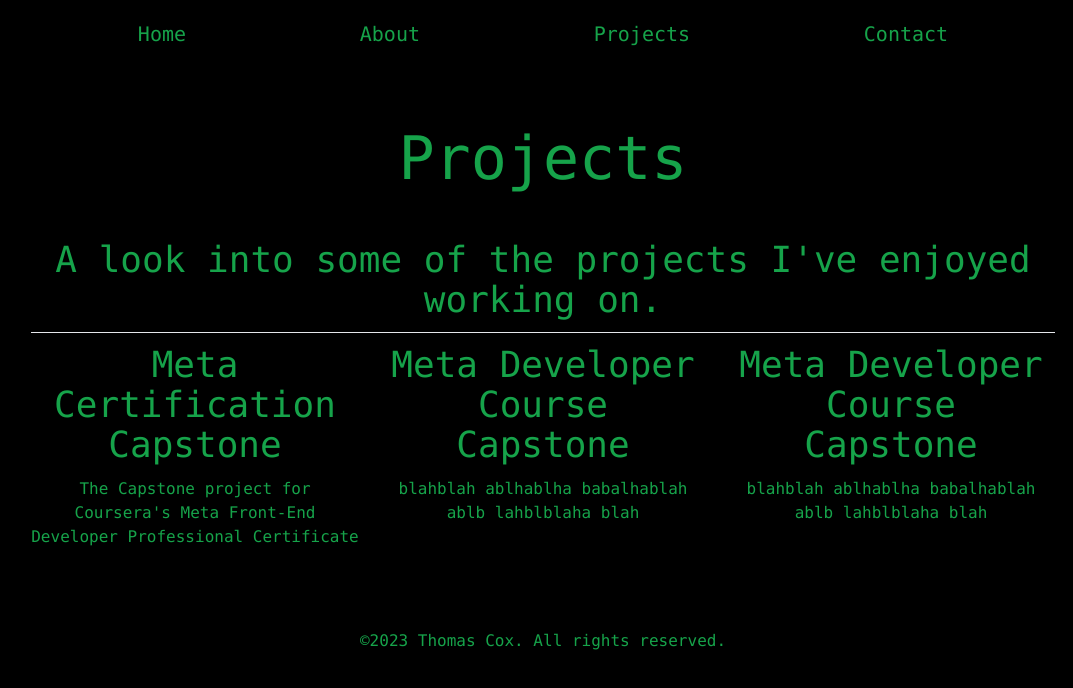
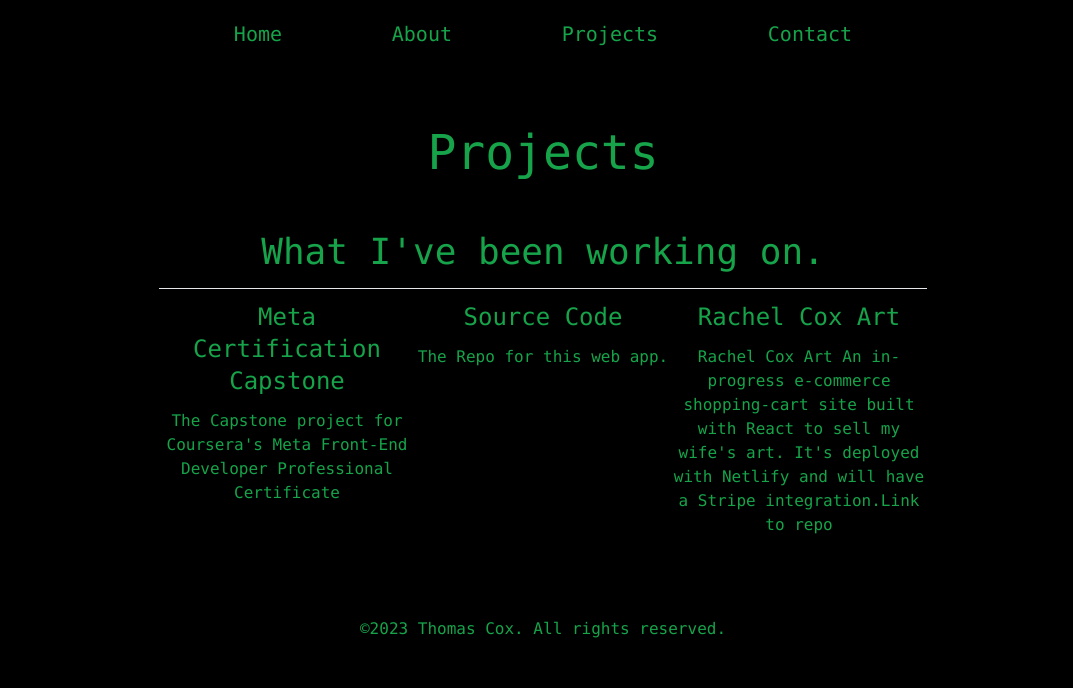
Before and after one commit to thmscly/thomas-cox, a React (Vite) app: page /projects in a window 1280 px wide. Shown: the top 688 px of the page, without its empty margins (97-1170 px from the left). Built offline with nearby package versions, Linux system fonts and the light colour scheme.

Commit message:
updated Projects

```diff
--- a/src/App.jsx
+++ b/src/App.jsx
@@ -4,11 +4,12 @@
 import "./index.css";
 import NavBar from "./layouts/NavBar";
 import Footer from "./layouts/Footer";
+import TitleAnimation from "./components/TitleAnimation";
 
 function App() {
   return (
     <div className="grid justify-items-center text-green-600 font-mono min-w-screen min-h-screen bg-black pb-2">
-      <div className="w-4/5">
+      <div className="w-3/5">
         <div>
           <NavBar />
         </div>
--- a/src/index.css
+++ b/src/index.css
@@ -4,15 +4,15 @@
 
 @layer base {
   h1 {
-    @apply text-6xl m-5;
+    @apply text-5xl m-5;
   }
   h2 {
-    @apply text-5xl m-4;
+    @apply text-4xl m-4;
   }
   h3 {
-    @apply text-4xl m-3;
+    @apply text-2xl m-3;
   }
   h4 {
-    @apply text-3xl m-2;
+    @apply text-xl m-2;
   }
 }
--- a/src/layouts/sections/Hero.jsx
+++ b/src/layouts/sections/Hero.jsx
@@ -4,8 +4,7 @@
   return (
     <>
       <h1>{title}</h1>
-
-      <h3>{info}</h3>
+      <h2>{info}</h2>
     </>
   );
 }
--- a/src/pages/Home.jsx
+++ b/src/pages/Home.jsx
@@ -3,7 +3,7 @@
 import { Link } from "react-router-dom";
 
 const cursor = (
-  <div className="col-span-1 animate-myPulse inline-block w-5 h-10 bg-green-600 self-center justify-self-end" />
+  <div className="animate-[pulse_1s_ease-in-out_infinite] inline-block w-5 h-10 bg-green-600 self-center justify-self-end" />
 );
 
 const title = <div>{cursor} Thomas Cox</div>;
--- a/src/pages/Projects.jsx
+++ b/src/pages/Projects.jsx
@@ -2,23 +2,27 @@
 import PageLayout from "../layouts/PageLayout";
 
 const title = "Projects";
-const info = "A look into some of the projects I've enjoyed working on.";
+const info = "What I've been working on.";
 const content = (
-  <div className="grid grid-cols-3 gap-5">
-    <div>
+  <div className="flex flex-row">
+    <div className="basis-1/3">
       <h3>Meta Certification Capstone</h3>
       <p>
         The Capstone project for Coursera's Meta Front-End Developer
         Professional Certificate
       </p>
     </div>
-    <div>
-      <h3>Meta Developer Course Capstone</h3>
-      <p>blahblah ablhablha babalhablah ablb lahblblaha blah</p>
+    <div className="basis-1/3">
+      <h3>Source Code</h3>
+      <p>The Repo for this web app.</p>
     </div>
-    <div>
-      <h3>Meta Developer Course Capstone</h3>
-      <p>blahblah ablhablha babalhablah ablb lahblblaha blah</p>
+    <div className="basis-1/3">
+      <h3>Rachel Cox Art</h3>
+      <p>
+        Rachel Cox Art An in-progress e-commerce shopping-cart site built with
+        React to sell my wife's art. It's deployed with Netlify and will have a
+        Stripe integration.Link to repo
+      </p>
     </div>
   </div>
 );
--- a/tailwind.config.js
+++ b/tailwind.config.js
@@ -6,24 +6,24 @@
   ],
   theme: {
     extend: {
-      //   keyframes: {
-      //     myPulse: {
-      //       '0%, 100%': { opacity: 1 },
-      //       '50%': { opacity: 0 },
-      //     }
-      //   },
-      //   animation: {
-      //     myPulse: 'myPulse 1.25s ease-in-out infinite',
-      //   },
-      //   keyframes: {
-      //     titleAnimation: {
-      //       '0%': { opacity: 0 },
-      //       '100%': { opacity: 1 },
-      //     }
-      //   },
-      //   animation: {
-      //     titleAnimation: 'titleAnimation .5s ease-in',
-      //   },
+      keyframes: {
+        myPulse: {
+          '0%, 100%': { opacity: 0.25 },
+          '50%': { opacity: 1 },
+        }
+      },
+      animation: {
+        myPulse: 'myPulse 1s ease-in-out infinite',
+      },
+      keyframes: {
+        titleAnimation: {
+          '0%': { opacity: 0 },
+          '100%': { opacity: 1 },
+        }
+      },
+      animation: {
+        titleAnimation: 'titleAnimation 1.5s ease-in',
+      },
     },
   },
   plugins: [],
```
